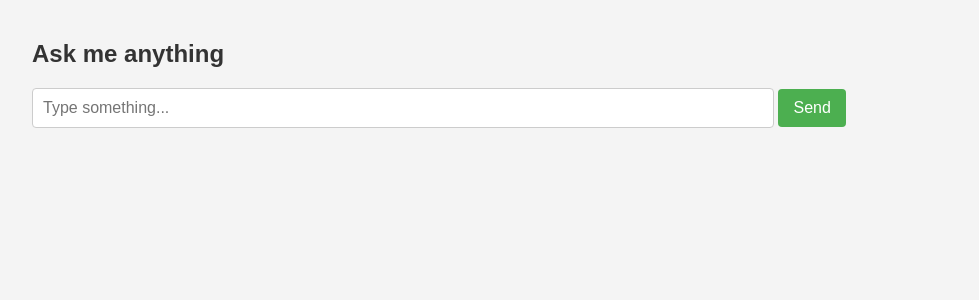
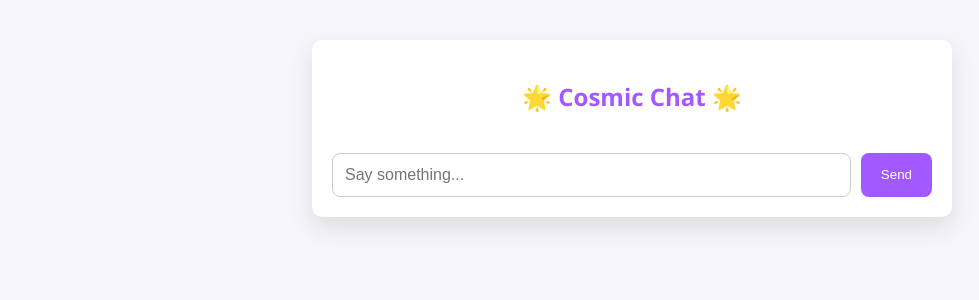
Before and after one commit to shju19/simple-chat-app, a FastAPI app: page / in a window 1280 px wide. Shown: the top 300 px of the page, without its empty margins (8-987 px from the left). Run offline with FastAPI, Linux system fonts and the light colour scheme; some libraries are stand-ins or nearby versions.

Commit message:
Update chat history

```diff
--- a/main.py
+++ b/main.py
@@ -20,17 +20,28 @@ app.mount("/static", StaticFiles(directory="static"), name="static")
 # Set up Jinja2 templates for rendering HTML
 templates = Jinja2Templates(directory="templates")
 
+# Initialize an empty list to store chat history
+chat_history = []
+
+
 # Route to render the form (GET request)
 @app.get("/", response_class=HTMLResponse)
 async def render_form(request: Request):
     """
     Render the main form page.
     """
-    return templates.TemplateResponse("index.html", {"request": request})
+    # return templates.TemplateResponse("index.html", {"request": request})
+    return templates.TemplateResponse("index.html", {"request": request, "chat_history": chat_history})
+
 
 # Route to handle chat messages (POST request)
 @app.post("/chat", response_class=HTMLResponse)
 async def handle_chat(request: Request, message: str = Form(...)):
+
+    global chat_history
+
+    chat_history.append({"role": "user", "content": message})
+
     """
     Handle user chat input and return a response from OpenAI's GPT model.
     """
@@ -43,15 +54,19 @@ async def handle_chat(request: Request, message: str = Form(...)):
         )
         # Extract the reply from the API response
         reply = response.choices[0].message.content.strip()
+        chat_history.append({"role": "assistant", "content": reply})
     except Exception as e:
         # Handle any errors and return an error message
         reply = f"Error: {str(e)}"
+        chat_history.append({"role": "assistant", "content": reply})
+
 
     # Render the response back to the user
     return templates.TemplateResponse("index.html", {
         "request": request,
-        "response": reply
+        "response": chat_history
     })
+
 
 # Entry point for running the application
 if __name__ == "__main__":
--- a/static/style.css
+++ b/static/style.css
@@ -1,43 +1,84 @@
 body {
-    font-family: Arial, sans-serif;
-    margin: 40px;
-    background-color: #f4f4f4;
+    font-family: 'Segoe UI', sans-serif;
+    background-color: #f5f5fa;
+    margin: 0;
+    padding: 40px;
+    display: flex;
+    justify-content: center;
+}
+
+.chat-container {
+    width: 90%;
+    max-width: 600px;
+    background: white;
+    border-radius: 10px;
+    padding: 20px;
+    box-shadow: 0 10px 25px rgba(0, 0, 0, 0.1);
 }
 
 h2 {
-    color: #333;
+    text-align: center;
+    color: #a259ff;
+}
+
+.chat-box {
+    max-height: 400px;
+    overflow-y: auto;
+    margin-bottom: 20px;
+    display: flex;
+    flex-direction: column;
+    gap: 15px;
+}
+
+.chat-message {
+    display: flex;
+    gap: 10px;
+    align-items: flex-start;
+}
+
+.chat-message.user {
+    flex-direction: row-reverse;
+}
+
+.chat-message .avatar {
+    font-size: 24px;
+}
+
+.chat-message .bubble {
+    background: #f0f0f0;
+    padding: 10px 15px;
+    border-radius: 15px;
+    max-width: 70%;
+    line-height: 1.4;
+}
+
+.chat-message.user .bubble {
+    background: #a259ff;
+    color: white;
 }
 
 form {
-    margin-bottom: 20px;
+    display: flex;
+    gap: 10px;
 }
 
 input[type="text"] {
-    padding: 10px;
-    width: 60%;
+    flex: 1;
+    padding: 12px;
     font-size: 16px;
+    border-radius: 8px;
     border: 1px solid #ccc;
-    border-radius: 4px;
 }
 
 button {
-    padding: 10px 15px;
-    font-size: 16px;
-    background-color: #4CAF50;
+    padding: 12px 20px;
+    background-color: #a259ff;
+    color: white;
     border: none;
-    border-radius: 4px;
-    color: white;
+    border-radius: 8px;
     cursor: pointer;
 }
 
 button:hover {
-    background-color: #45a049;
+    background-color: #904eea;
 }
-
-p {
-    background-color: white;
-    padding: 15px;
-    border-radius: 5px;
-    max-width: 60%;
-    box-shadow: 0 2px 5px rgba(0, 0, 0, 0.1);
-}
--- a/templates/index.html
+++ b/templates/index.html
@@ -1,24 +1,34 @@
 <!DOCTYPE html>
 <html>
   <head>
-    <title>Simple Chat</title>
+    <title>Chat with AI</title>
     <link rel="stylesheet" href="/static/style.css" />
   </head>
   <body>
-    <h2>Ask me anything</h2>
+    <div class="chat-container">
+      <h2>🌟 Cosmic Chat 🌟</h2>
+      <div class="chat-box">
+        {% if chat_history %} {% for msg in chat_history %}
+        <div class="chat-message {{ msg.role }}">
+          <div class="avatar">
+            {{ "🧠" if msg.role == "assistant" else "👤" }}
+          </div>
+          <div class="bubble">
+            <p>{{ msg.content }}</p>
+          </div>
+        </div>
+        {% endfor %} {% endif %}
+      </div>
+
       <form action="/chat" method="post">
         <input
           type="text"
           name="message"
-        placeholder="Type something..."
+          placeholder="Say something..."
           required
         />
         <button type="submit">Send</button>
       </form>
-
-    {% if response %}
-    <h3>Response:</h3>
-    <p>{{ response }}</p>
-    {% endif %}
+    </div>
   </body>
 </html>
```
Also changed, not shown: 1 other file. Lines whose indentation alone changed are shown as unchanged.
